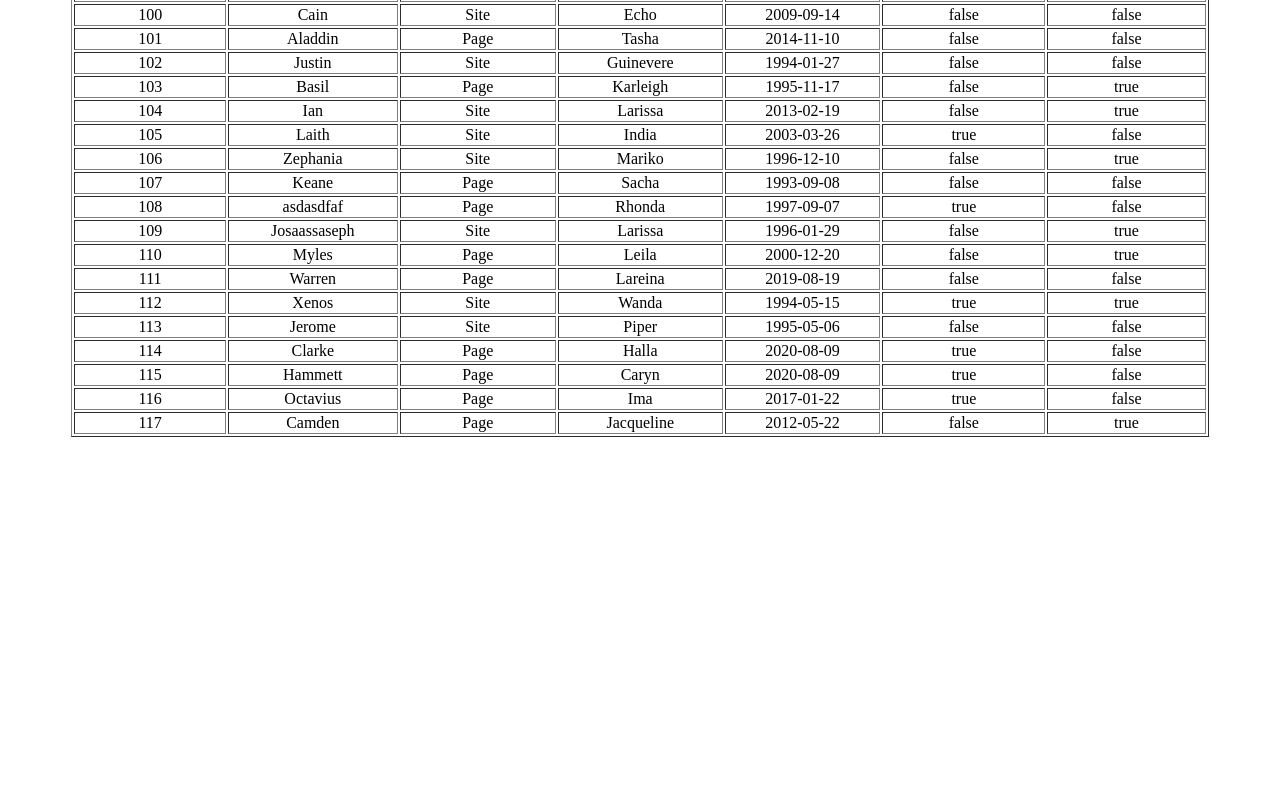
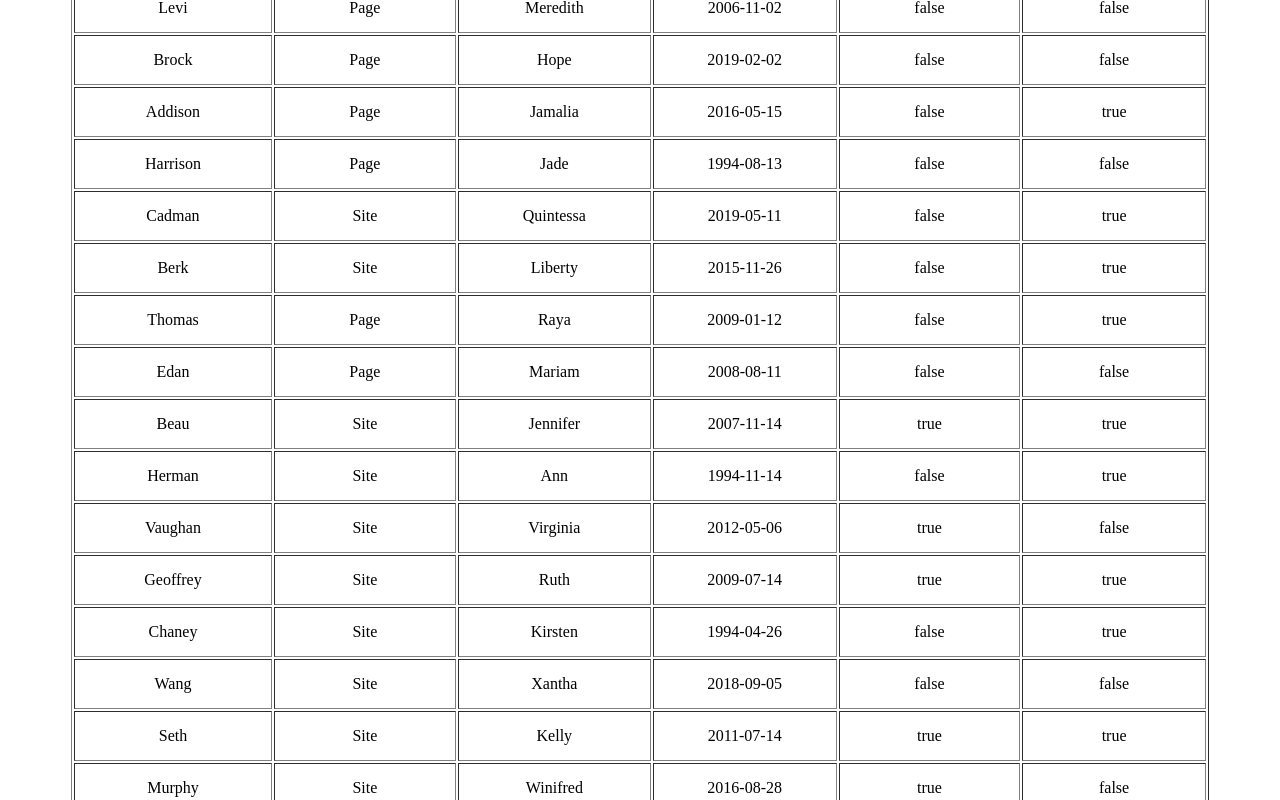
Before and after one commit to VuongTuanKhanh/VueJS-Render-Search, a Vue app: page / in a window 1280 px wide. Shown: the part 2472-3272 px from the top of the page. Before the commit the page ends 2917 px from the top, so only its background shows below. Built offline with nearby package versions, Linux system fonts and the light colour scheme; data requests are answered from the project's data file.

Commit message:
Finish List Show

```diff
--- a/db.json
+++ b/db.json
@@ -13,150 +13,6 @@
 
     },
     "items": [
-        {
-            "Title": "Page",
-            "Type": "Page",
-            "Owner": "Khanh",
-            "Date": "2020-08-14",
-            "Starred": true,
-            "Trash": false
-        },
-        {
-            "Title": "Index",
-            "Type": "Site",
-            "Owner": "Luan",
-            "Date": "2020-08-14",
-            "Starred": false,
-            "Trash": true
-        },
-        {
-            "Title": "User",
-            "Type": "Page",
-            "Owner": "Phuoc",
-            "Date": "2020-08-14",
-            "Starred": true,
-            "Trash": false
-        },
-        {
-            "Title": "Login Now",
-            "Type": "Page",
-            "Owner": "Khanh",
-            "Date": "2020-08-14",
-            "Starred": true,
-            "Trash": true
-        },
-        {
-            "Title": "Buy Now",
-            "Type": "Page",
-            "Owner": "Hung",
-            "Date": "2020-08-07",
-            "Starred": false,
-            "Trash": false
-        },
-        {
-            "Title": "Why not",
-            "Type": "Site",
-            "Owner": "Khanh",
-            "Date": "1999-08-07",
-            "Starred": true,
-            "Trash": true
-        },
-        {
-            "Title": "Then and now",
-            "Type": "Site",
-            "Owner": "Khanh",
-            "Date": "2020-08-07",
-            "Starred": false,
-            "Trash": false
-        },
-        {
-            "Title": "Then and now 1",
-            "Type": "Site",
-            "Owner": "Khanh",
-            "Date": "2020-08-03",
-            "Starred": false,
-            "Trash": false
-        },
-        {
-            "Title": "Have a num",
-            "Type": "Page",
-            "Owner": "Luan",
-            "Date": "2020-08-08",
-            "Starred": true,
-            "Trash": false
-        },
-        {
-            "Title": "Extensive",
-            "Type": "Page",
-            "Owner": "Janie",
-            "Date": "2020-08-08",
-            "Starred": false,
-            "Trash": false
-        },
-        {
-            "Title": "Mneu",
-            "Type": "Page",
-            "Owner": "Loc",
-            "Date": "2000-01-01",
-            "Starred": false,
-            "Trash": true
-        },
-        {
-            "Title": "HoHome",
-            "Type": "Page",
-            "Owner": "Janie",
-            "Date": "2020-07-02",
-            "Starred": false,
-            "Trash": false
-        },
-        {
-            "Title": "Why not noew",
-            "Type": "Page",
-            "Owner": "Khanh",
-            "Date": "1999-08-07",
-            "Starred": false,
-            "Trash": true
-        },
-        {
-            "Title": "Why me",
-            "Type": "Site",
-            "Owner": "Khanh",
-            "Date": "1999-08-07",
-            "Starred": true,
-            "Trash": true
-        },
-        {
-            "Title": "Next",
-            "Type": "Site",
-            "Owner": "Khanh",
-            "Date": "2020-10-01",
-            "Starred": true,
-            "Trash": true
-        },
-        {
-            "Title": "Last",
-            "Type": "Page",
-            "Owner": "Khanh",
-            "Date": "2020-10-02",
-            "Starred": false,
-            "Trash": true
-        },
-        {
-            "Title": "Cluco",
-            "Type": "Site",
-            "Owner": "Luan",
-            "Date": "2020-10-03",
-            "Starred": true,
-            "Trash": false
-        },
-        {
-            "Title": "Test",
-            "Type": "Site",
-            "Owner": "Who",
-            "Date": "2020-10-19",
-            "Starred": true,
-            "Trash": true
-        },
         {
             "Title": "Oren",
             "Type": "Site",
--- a/src/components/List.vue
+++ b/src/components/List.vue
@@ -1,34 +1,43 @@
-<template>
-  <div>
-    <table border="1">
-      <tr>
-        <td></td>
-        <td><h3>Title</h3></td>
-        <td><h3>Type</h3></td>
-        <td><h3>Owner</h3></td>
-        <td><h3>Date</h3></td>
-        <td><h3>Starred</h3></td>
-        <td><h3>Trash</h3></td>
-      </tr>
-      <tr v-for="(item, index) in items" :key="item.Title">
-        <td>{{ index }}</td>
-        <td>{{ item.Title }}</td>
-        <td>{{ item.Type }}</td>
-        <td>{{ item.Owner }}</td>
-        <td>{{ item.Date }}</td>
-        <td>{{ item.Starred }}</td>
-        <td>{{ item.Trash }}</td>
-      </tr>
-    </table>
-  </div>
-</template>
-
 <script>
 export default {
   name: "List",
+  render() {
+    let main_Title = this.titles.map(function(title) {
+      return <td>{title}</td>;
+    });
+
+    return (
+      <table border="1">
+        <tr>{main_Title}</tr>
+        {this.renderTableData()}
+      </table>
+    );
+  },
+  data() {
+    return {
+      titles: ["Title", "Type", "Owner", "Date", "Star", "Trash"]
+    };
+  },
   props: {
     items: {
       type: Array
+    }
+  },
+  methods: {
+    renderTableData() {
+      return this.items.map(item => {
+        let { Title, Type, Owner, Date, Starred, Trash } = item;
+        return (
+          <tr>
+            <td>{Title}</td>
+            <td>{Type}</td>
+            <td>{Owner}</td>
+            <td>{Date}</td>
+            <td>{Starred}</td>
+            <td>{Trash}</td>
+          </tr>
+        );
+      });
     }
   }
 };
@@ -46,6 +55,7 @@ tr {
 
 td {
   width: 200px;
+  padding: 15px;
   text-align: center;
 }
 </style>
```
